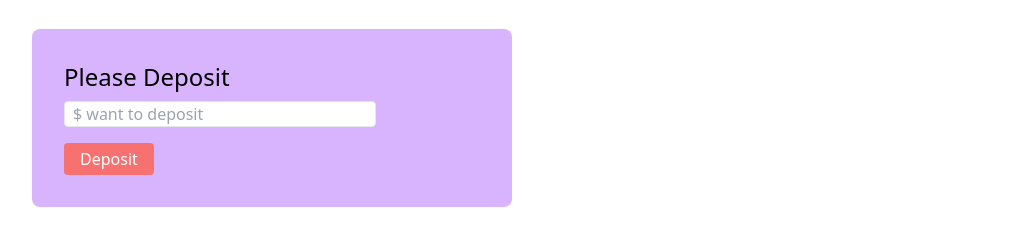
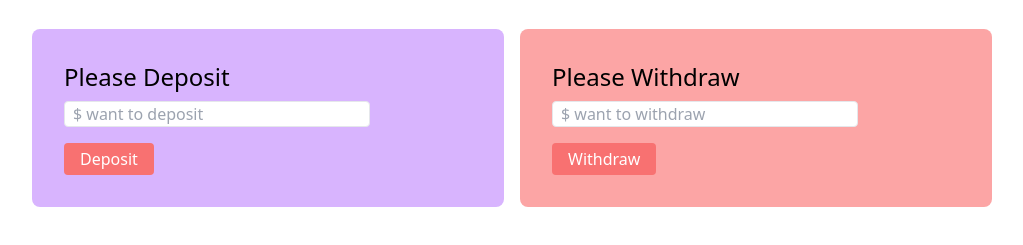
Before and after one commit to kamrul-dev/bank-calculation-app-revision, a plain HTML site: page banking.html in a window 1280 px wide. Shown: the part 279-524 px from the top of the page, without its empty margins (128-1151 px from the left). Drawn offline with nearby package versions, Linux system fonts and the light colour scheme.

Commit message:
Withdraw input field design added

```diff
--- a/banking.html
+++ b/banking.html
@@ -39,12 +39,18 @@
 
         <!-- Start deposit and withdraw balance input field -->
         <section>
-            <div class="grid grid-cols-2">
+            <div class="grid grid-cols-2 gap-4">
                 <div class="bg-purple-300 rounded-lg mt-8 p-8">
                     <h4 class="text-2xl mb-2">Please Deposit</h4>
                     <input id="" class="border rounded px-2 block w-3/4" type="text"
                         placeholder="$ want to deposit">
                     <button class="bg-red-400 rounded text-white px-4 py-1 mt-4">Deposit</button>
+                </div>
+                <div class="bg-red-300 rounded-lg mt-8 p-8">
+                    <h4 class="text-2xl mb-2">Please Withdraw</h4>
+                    <input id="" class="border rounded px-2 block w-3/4" type="text"
+                        placeholder="$ want to withdraw">
+                    <button class="bg-red-400 rounded text-white px-4 py-1 mt-4">Withdraw</button>
                 </div>
             </div>
         </section>
```
